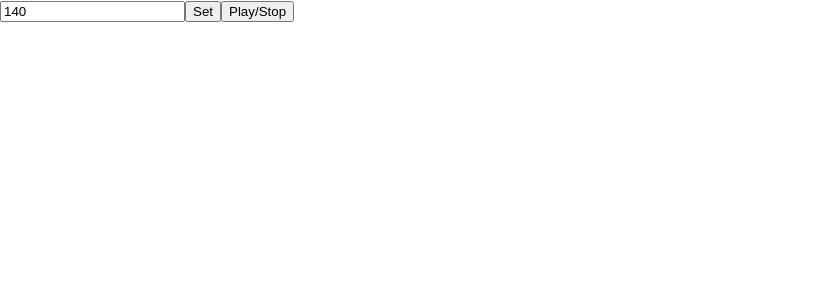
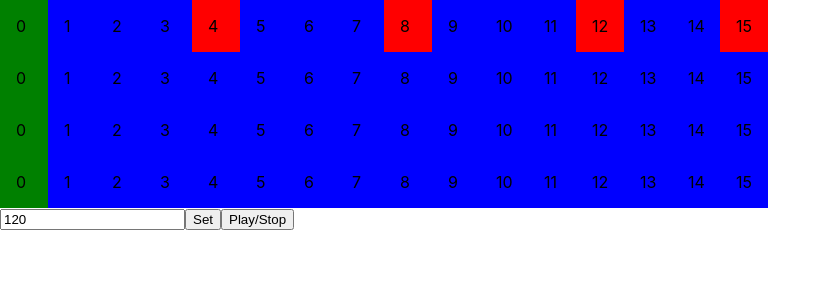
Before and after one commit to elemenofi/filler, a React (Create React App) app: page / in a window 1280 px wide. Shown: the top 300 px of the page, without its empty margins (0-831 px from the left). Built offline with nearby package versions, Linux system fonts and the light colour scheme.

Commit message:
add steps

```diff
--- a/src/App.css
+++ b/src/App.css
@@ -1,5 +1,6 @@
 .App {
   text-align: center;
+  background-color: #282c34;
 }
 
 .App-logo {
@@ -30,3 +31,22 @@
     transform: rotate(360deg);
   }
 }
+
+.step {
+  width: 16px;
+  display: inline-block;
+  cursor: pointer;
+  padding: 16px;
+}
+
+.pressed {
+  background-color: red;
+}
+
+.passive {
+  background-color: blue;
+}
+
+.sequenced {
+  background-color: green;
+}
--- a/src/App.tsx
+++ b/src/App.tsx
@@ -1,6 +1,50 @@
 import React, { Component, ChangeEvent } from 'react'
 import './App.css'
 import Metronome from './Metronome'
+
+interface StepProps {
+  step: number
+  track: string
+  metronome: Metronome
+  pressed: string
+}
+
+interface StepState {
+  pressed: string
+}
+
+class Step extends Component<StepProps, StepState> {
+  state = {
+    pressed: 'passive'
+  }
+
+  constructor (props: StepProps) {
+    super(props)
+    this.pressStep = this.pressStep.bind(this)
+  }
+
+  componentDidMount () {
+    this.setState({ pressed: this.props.pressed })
+  }
+
+  pressStep () {
+    this.props.metronome!.changeStep(this.props.step, this.props.track)
+    this.setState({ pressed: (this.state.pressed === 'pressed') ? 'passive' : 'pressed' })
+  }
+
+  render() {
+    let sequenced = ''
+    if (this.props.metronome.currentStep === this.props.step) {
+      sequenced = 'sequenced'
+    }
+    return (
+      <div
+        className={'step ' + this.state.pressed + ' ' + sequenced}
+        onClick={this.pressStep}
+      >{this.props.step}</div>
+    )
+  }
+}
 
 class App extends Component {
   metronome: Metronome
@@ -33,15 +77,33 @@ class App extends Component {
   }
 
   render() {
+    const tracks = Object.keys(this.metronome.steps)
+
     return (
       <div>
+        {tracks.map((track, i) => {
+          return <div key={i}>
+            {this.metronome.steps[track].map((step, i) => {
+              return <Step
+                key={i}
+                step={i}
+                metronome={this.metronome}
+                track={track}
+                pressed={(step === 1) ? 'pressed' : 'passive'}
+              />
+            })}
+          </div>
+        })}
+
         <input
           value={this.state.selectedTempo}
           onChange={this.setTempo}
         ></input>
+
         <button
           onClick={this.handleTempo}
         >Set</button>
+
         <button
           onClick={this.handlePlay}
         >Play/Stop</button>
--- a/src/Metronome.tsx
+++ b/src/Metronome.tsx
@@ -1,8 +1,12 @@
+import ReactDOM from 'react-dom';
+import React from 'react';
+import App from './App';
+
 class Metronome {
   clock // number
   audioContext: AudioContext | undefined
   isPlaying = false
-  tempo = 140.0
+  tempo = 120.0
   MINUTE = 60000
   RESOLUTION = 4
   currentStep = 0
@@ -10,15 +14,20 @@ class Metronome {
   instruments = ['kick', 'clap', 'hh', 'oh']
   audioElements: any = {}
   tracks: any = {}
+  delays: any = {}
 
   steps = {
-    kick: [1, 0, 0, 0, 1, 0, 0, 0, 1, 0, 0, 0, 1, 0, 0, 0],
-    clap: [0, 0, 0, 0, 1, 0, 0, 0, 0, 0, 0, 0, 1, 0, 1, 0],
-    hh:   [1, 1, 1, 1, 1, 1, 1, 1, 1, 1, 1, 1, 1, 1, 1, 1],
-    oh:   [0, 0, 1, 0, 0, 0, 1, 0, 0, 0, 1, 0, 0, 0, 1, 0],
+    kick: [1, 0, 0, 0, 1, 0, 0, 0, 1, 0, 0, 0, 1, 0, 0, 1],
+    clap: [0, 0, 0, 0, 0, 0, 0, 0, 0, 0, 0, 0, 0, 0, 0, 0],
+    hh:   [0, 0, 0, 0, 0, 0, 0, 0, 0, 0, 0, 0, 0, 0, 0, 0],
+    oh:   [0, 0, 0, 0, 0, 0, 0, 0, 0, 0, 0, 0, 0, 0, 0, 0],
   }
 
   constructor () {
+  }
+
+  changeStep (step: number, track: string) {
+    this.steps[track][step] = (this.steps[track][step]) ? 0 : 1
   }
 
   createAudioContext () {
@@ -29,7 +38,11 @@ class Metronome {
   createInstrument (instrument) {
     this.audioElements[instrument] = document.querySelector('.' + instrument)
     this.tracks[instrument] = this.audioContext!.createMediaElementSource(this.audioElements![instrument])
+    // this.delays[instrument] = this.audioContext!.createDelay()
+    // this.delays[instrument].delayTime.value = 0.1;
+    // this.tracks[instrument].connect(this.delays[instrument])
     this.tracks[instrument].connect(this.audioContext!.destination)
+    // this.delays[instrument].connect(this.audioContext!.destination)
   }
 
   play () {
@@ -40,6 +53,7 @@ class Metronome {
     this.isPlaying = !this.isPlaying
 
     if (!this.isPlaying) {
+      this.currentStep = 0
       clearInterval(this.clock)
       return
     }
@@ -47,24 +61,31 @@ class Metronome {
     this.startInterval()
   }
 
-  startInterval () {
-    this.clock = setInterval(() => {
-      console.log('Step' + this.currentStep)
+  drawUi () {
+    ReactDOM.render(<App />, document.getElementById('root'))
+  }
 
+  advanceStep () {
     this.instruments.forEach((instrument) => {
-        if (this.steps[instrument]) console.log(this.steps[instrument][this.currentStep])
-        if (this.steps[instrument] && this.steps[instrument][this.currentStep]) {
+      if (this.steps[instrument] && this.steps[instrument][this.currentStep] === 1) {
+        console.log('playing step ' + this.currentStep)
+        this.audioElements[instrument].pause()
+        this.audioElements[instrument].currentTime = 0;
         this.audioElements[instrument].play()
       }
     })
+
+    this.drawUi()
 
     this.currentStep++
 
     if (this.currentStep === 16) {
       this.currentStep = 0
     }
+  }
 
-    }, this.getInterval())
+  startInterval () {
+    this.clock = setInterval(() => this.advanceStep(), this.getInterval())
   }
 
   getInterval (): number {
--- a/src/index.tsx
+++ b/src/index.tsx
@@ -4,7 +4,9 @@ import './index.css';
 import App from './App';
 import * as serviceWorker from './serviceWorker';
 
-ReactDOM.render(<App />, document.getElementById('root'));
+setInterval(() => {
+  ReactDOM.render(<App />, document.getElementById('root'));
+}, 10)
 
 // If you want your app to work offline and load faster, you can change
 // unregister() to register() below. Note this comes with some pitfalls.
```
Lines whose indentation alone changed are shown as unchanged.
